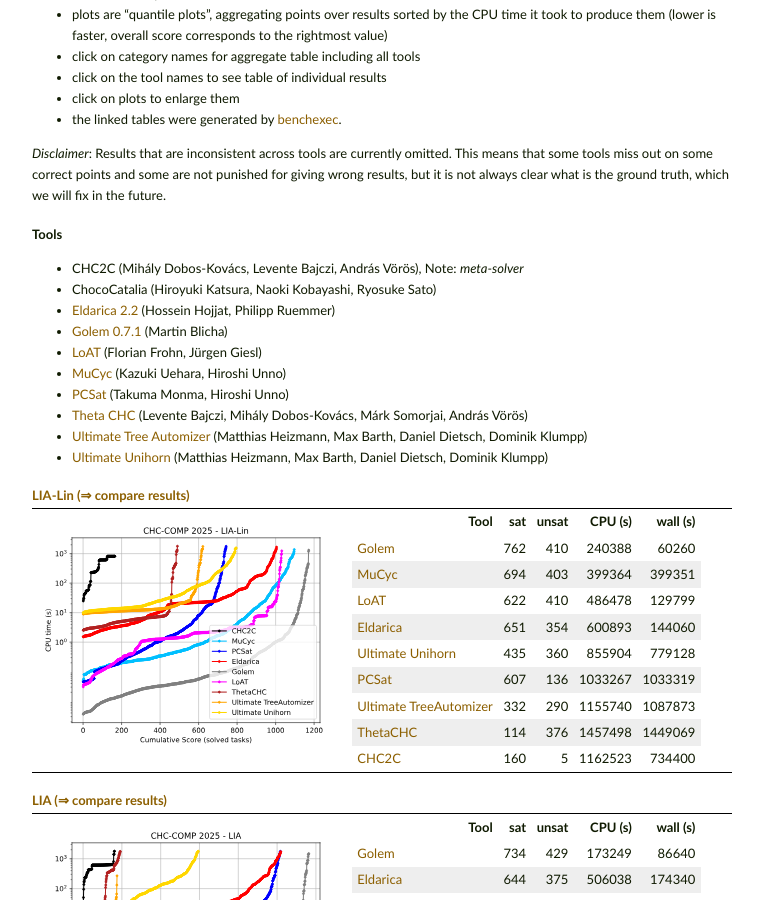
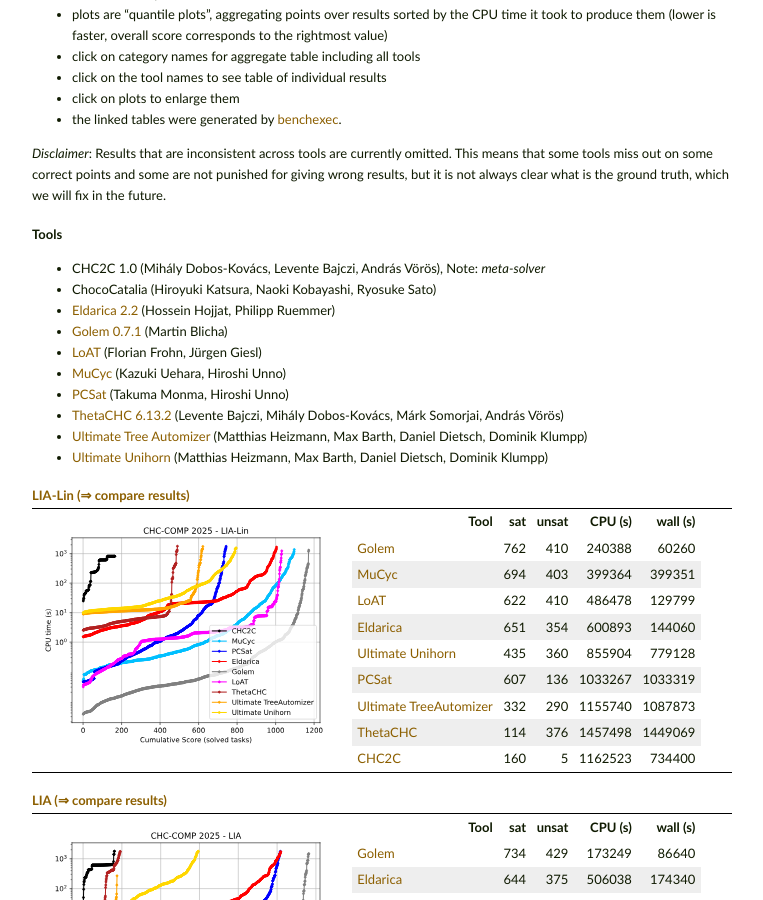
Before and after one commit to chc-comp/chc-comp.github.io, a Jekyll site: the page built from index.md, in a window 1280 px wide and 900 px high, scrolled down 651 px. Shown: the whole window, without its empty margins (258-1021 px from the left). Built offline with Jekyll 4.4.1, drawn with Linux system fonts in a browser that asks for light colours; nearby versions of some CDN libraries.

Commit message:
fix some versions and links

```diff
--- a/index.md
+++ b/index.md
@@ -78,14 +78,14 @@ but it is not always clear what is the ground truth, which we will fix in the fu
 
 #### Tools
 
-- CHC2C (Mihály Dobos-Kovács, Levente Bajczi, András Vörös), Note: *meta-solver*
+- CHC2C 1.0 (Mihály Dobos-Kovács, Levente Bajczi, András Vörös), Note: *meta-solver*
 - ChocoCatalia (Hiroyuki Katsura, Naoki Kobayashi, Ryosuke Sato)
 - [Eldarica 2.2](https://github.com/uuverifiers/eldarica) (Hossein Hojjat, Philipp Ruemmer)
 - [Golem 0.7.1](https://github.com/usi-verification-and-security/golem) (Martin Blicha)
 - [LoAT](https://loat-developers.github.io/LoAT/) (Florian Frohn, Jürgen Giesl)
 - [MuCyc](https://github.com/hiroshi-unno/coar) (Kazuki Uehara, Hiroshi Unno)
 - [PCSat](https://github.com/hiroshi-unno/coar) (Takuma Monma, Hiroshi Unno)
-- [Theta CHC](http://inf.mit.bme.hu/en/theta) (Levente Bajczi, Mihály Dobos-Kovács, Márk Somorjai, András Vörös)
+- [ThetaCHC 6.13.2](https://github.com/ftsrg/theta) (Levente Bajczi, Mihály Dobos-Kovács, Márk Somorjai, András Vörös)
 - [Ultimate Tree Automizer](https://www.ultimate-pa.org/) (Matthias Heizmann, Max Barth, Daniel Dietsch, Dominik Klumpp)
 - [Ultimate Unihorn](https://www.ultimate-pa.org/) (Matthias Heizmann, Max Barth, Daniel Dietsch, Dominik Klumpp)
 
```
